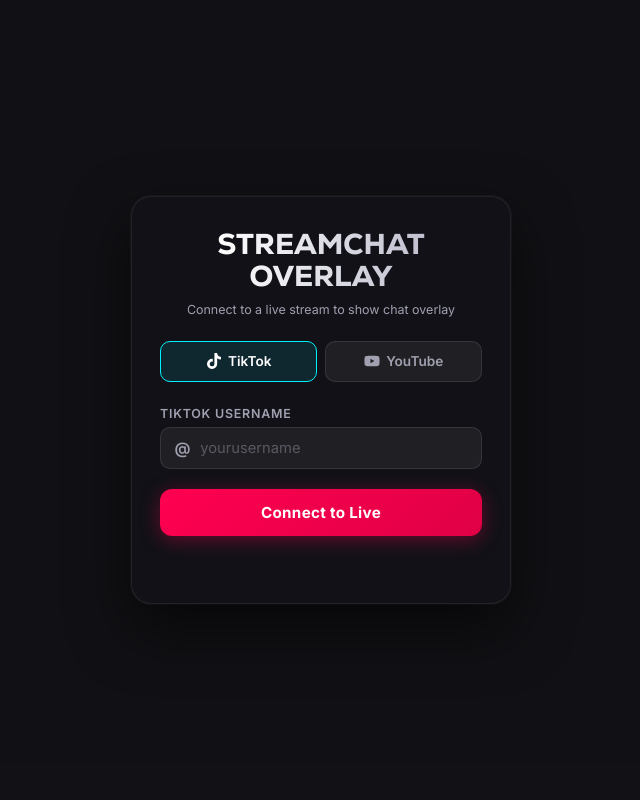
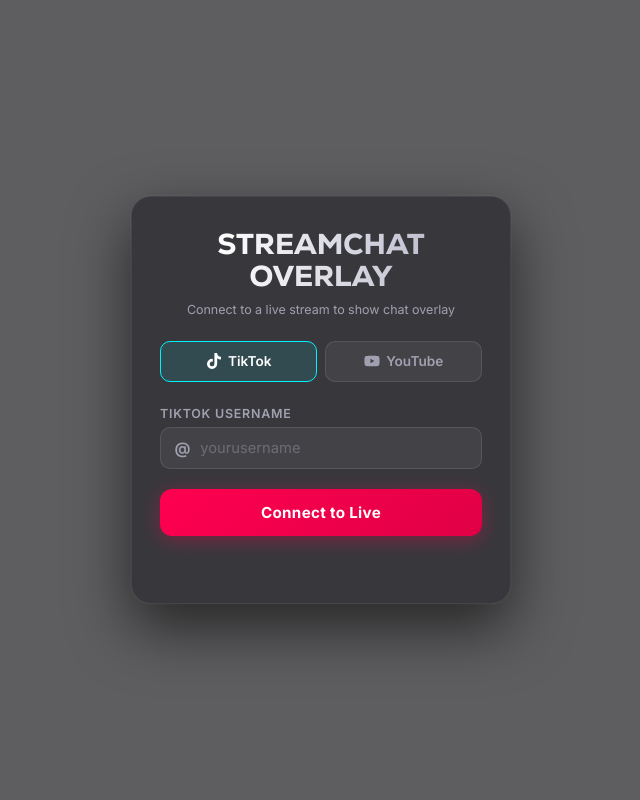
Before and after one commit to Asmodeus7999/TiktokChat, a Flask app: page / in a window 1280 px wide. Shown: the whole page, without its empty margins (319-959 px from the left). Run offline with Flask 3, Linux system fonts and the light colour scheme; some libraries are stand-ins or nearby versions.

Commit message:
Adjusting UI preferences
Signed-off-by: Asmodeus7999 <udgarch79@proton.me>
Date:      Mon Aug 31 05:06:28 2026 +0700

```diff
--- a/static/style.css
+++ b/static/style.css
@@ -7,13 +7,13 @@
 
 :root {
     --bg-color: transparent;
-    --msg-bg: rgba(30, 30, 38, 0.95);
+    --msg-bg: rgba(30, 30, 38, 0.75);
     --text-primary: #ffffff;
     --text-secondary: #a0a0b0;
     --accent: #ff0050;
     --accent-hover: #e00045;
     --accent-glow: rgba(255, 0, 80, 0.3);
-    --card-bg: rgba(18, 18, 24, 0.97);
+    --card-bg: rgba(18, 18, 24, 0.5);
     --card-border: rgba(255, 255, 255, 0.07);
     --input-bg: rgba(255, 255, 255, 0.06);
     --input-border: rgba(255, 255, 255, 0.1);
@@ -48,7 +48,7 @@
     height: 100vh;
     overflow-y: auto;
     padding: 1rem;
-    background: rgba(8, 8, 12, 0.96);
+    background: rgba(8, 8, 12, 0.65);
     scrollbar-width: none;
     -ms-overflow-style: none;
 }
@@ -552,7 +552,6 @@
     padding: 8px 12px;
     background: rgba(20, 20, 25, 0.85);
     border-radius: 12px;
-    /* backdrop-filter: blur(10px); */
     border: 1px solid rgba(255, 255, 255, 0.05);
     margin-bottom: 10px;
     font-weight: 600;
@@ -623,9 +622,7 @@
     padding: 8px 10px;
     background: var(--msg-bg);
     border-radius: 8px;
-    /* backdrop-filter: blur(10px); */
     border: 1px solid rgba(255, 255, 255, 0.05);
-    /* animation: slideIn 0.3s cubic-bezier(0.25, 0.8, 0.25, 1) forwards; */
 }
 
 .event-box.like {
@@ -654,27 +651,23 @@
     padding: 10px 14px;
     background: var(--msg-bg);
     border-radius: 12px;
-    /* backdrop-filter: blur(10px); */
     border: 1px solid rgba(255, 255, 255, 0.05);
-    /* animation: slideIn 0.3s cubic-bezier(0.25, 0.8, 0.25, 1) forwards; */
-    /* opacity: 0; */
-    /* transform: translateY(20px); */
 }
 
 .message.gift {
-    background: linear-gradient(90deg, rgba(70, 15, 30, 0.95), rgba(15, 60, 80, 0.95));
+    background: linear-gradient(90deg, rgba(70, 15, 30, 0.75), rgba(15, 60, 80, 0.75));
     border: 1px solid rgba(255, 0, 80, 0.6);
     box-shadow: 0 0 12px rgba(255, 0, 80, 0.2);
 }
 
 .message.follow,
 .message.join {
-    background: rgba(15, 45, 25, 0.95);
+    background: rgba(15, 45, 25, 0.75);
     border: 1px solid rgba(43, 224, 122, 0.5);
 }
 
 .message.like {
-    background: rgba(50, 15, 25, 0.95);
+    background: rgba(50, 15, 25, 0.75);
     border: 1px solid rgba(255, 60, 100, 0.5);
 }
 
```
